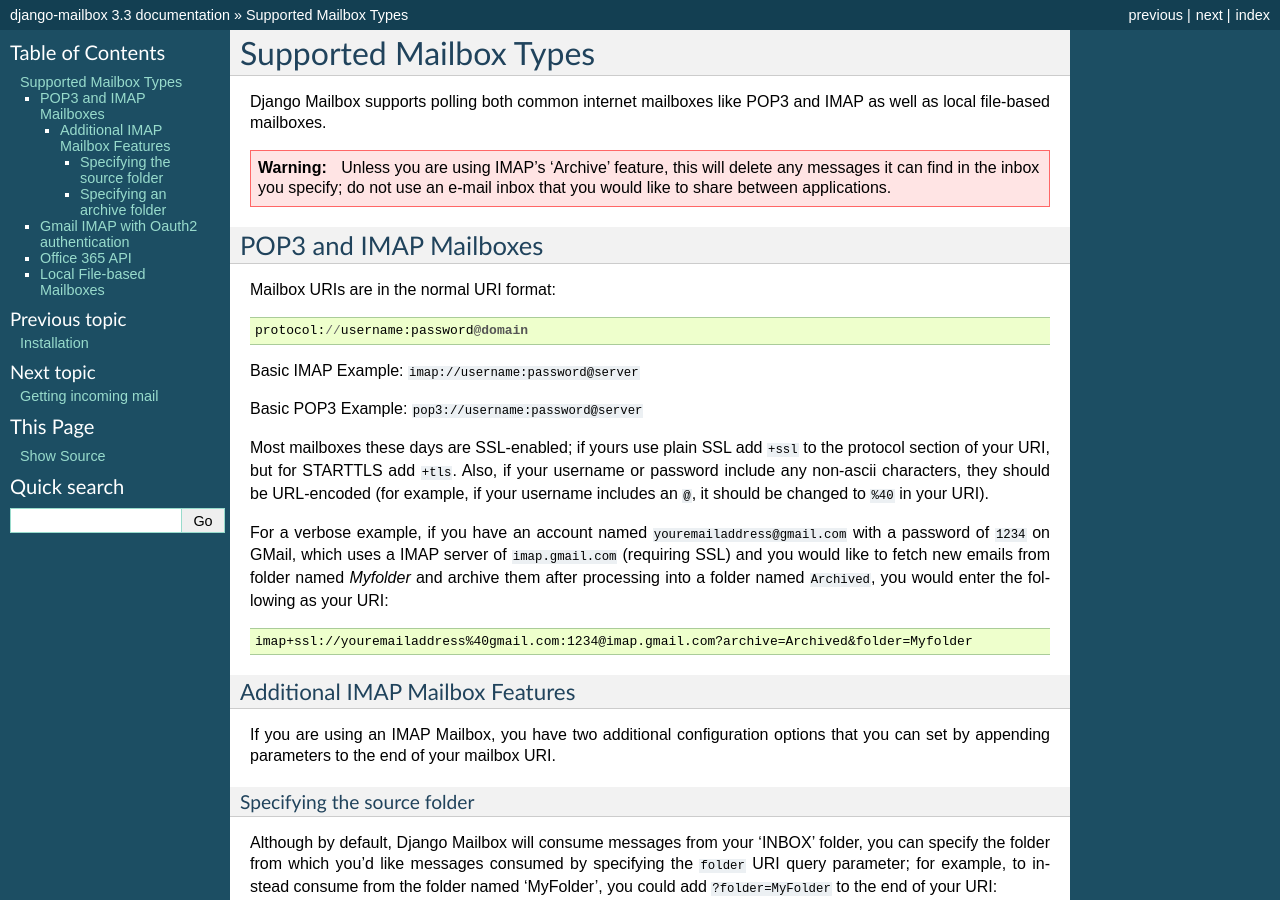
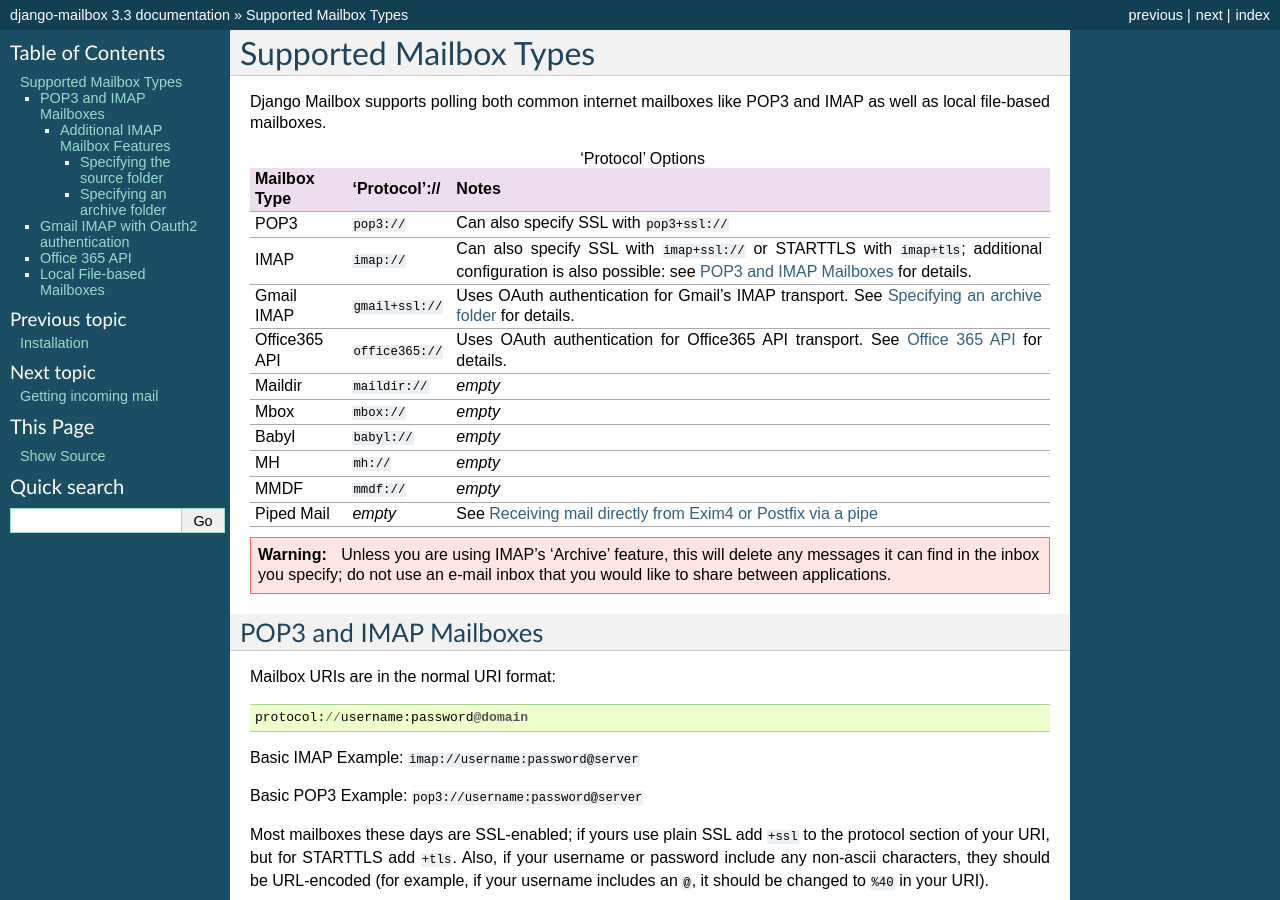
Before and after one commit to coddingtonbear/django-mailbox, a Sphinx documentation site: the page built from docs/topics/mailbox_types.rst, in a window 1280 px wide and 900 px high. Built offline with Sphinx 7.4.7, drawn with Linux system fonts in a browser that asks for light colours.

Commit message:
Improve documentation

```diff
--- a/docs/topics/mailbox_types.rst
+++ b/docs/topics/mailbox_types.rst
@@ -7,20 +7,20 @@
 
 .. table:: 'Protocol' Options
 
-  ============ ================ ====================================================================================================================================================================
-  Mailbox Type 'Protocol'://    Notes
-  ============ ================ ====================================================================================================================================================================
-  POP3         ``pop3://``      Can also specify SSL with ``pop3+ssl://``
-  IMAP         ``imap://``      Can also specify SSL with ``imap+ssl://`` or STARTTLS with ``imap+tls``; additional configuration is also possible: see :ref:`pop3-and-imap-mailboxes` for details.
-  Gmail IMAP   ``gmail+ssl://`` Uses OAuth authentication for  Gmail's IMAP transport.  See :ref:`gmail-oauth` for details.
-  Office365 API``office365://`` Uses OAuth authentication for  Office365 API transport.  See :ref:`office365-oauth` for details.
-  Maildir      ``maildir://``
-  Mbox         ``mbox://``
-  Babyl        ``babyl://``
-  MH           ``mh://``
-  MMDF         ``mmdf://``
-  Piped Mail   *empty*          See :ref:`receiving-mail-from-exim4-or-postfix`
-  ============ ================ ====================================================================================================================================================================
+  ================  ================  ====================================================================================================================================================================
+  Mailbox Type      'Protocol'://     Notes
+  ================  ================  ====================================================================================================================================================================
+  POP3              ``pop3://``       Can also specify SSL with ``pop3+ssl://``
+  IMAP              ``imap://``       Can also specify SSL with ``imap+ssl://`` or STARTTLS with ``imap+tls``; additional configuration is also possible: see :ref:`pop3-and-imap-mailboxes` for details.
+  Gmail IMAP        ``gmail+ssl://``  Uses OAuth authentication for  Gmail's IMAP transport.  See :ref:`gmail-oauth` for details.
+  Office365 API     ``office365://``  Uses OAuth authentication for  Office365 API transport.  See :ref:`office365-oauth` for details.
+  Maildir           ``maildir://``    *empty*
+  Mbox              ``mbox://``       *empty*
+  Babyl             ``babyl://``      *empty*
+  MH                ``mh://``         *empty*
+  MMDF              ``mmdf://``       *empty*
+  Piped Mail        *empty*           See :ref:`receiving-mail-from-exim4-or-postfix`
+  ================  ================  ====================================================================================================================================================================
 
 
 .. warning::
@@ -117,6 +117,7 @@
 
 
 .. _office365-oauth:
+
 Office 365 API
 -------------------------------------
 
```
Also changed, not shown: 1 other file.
